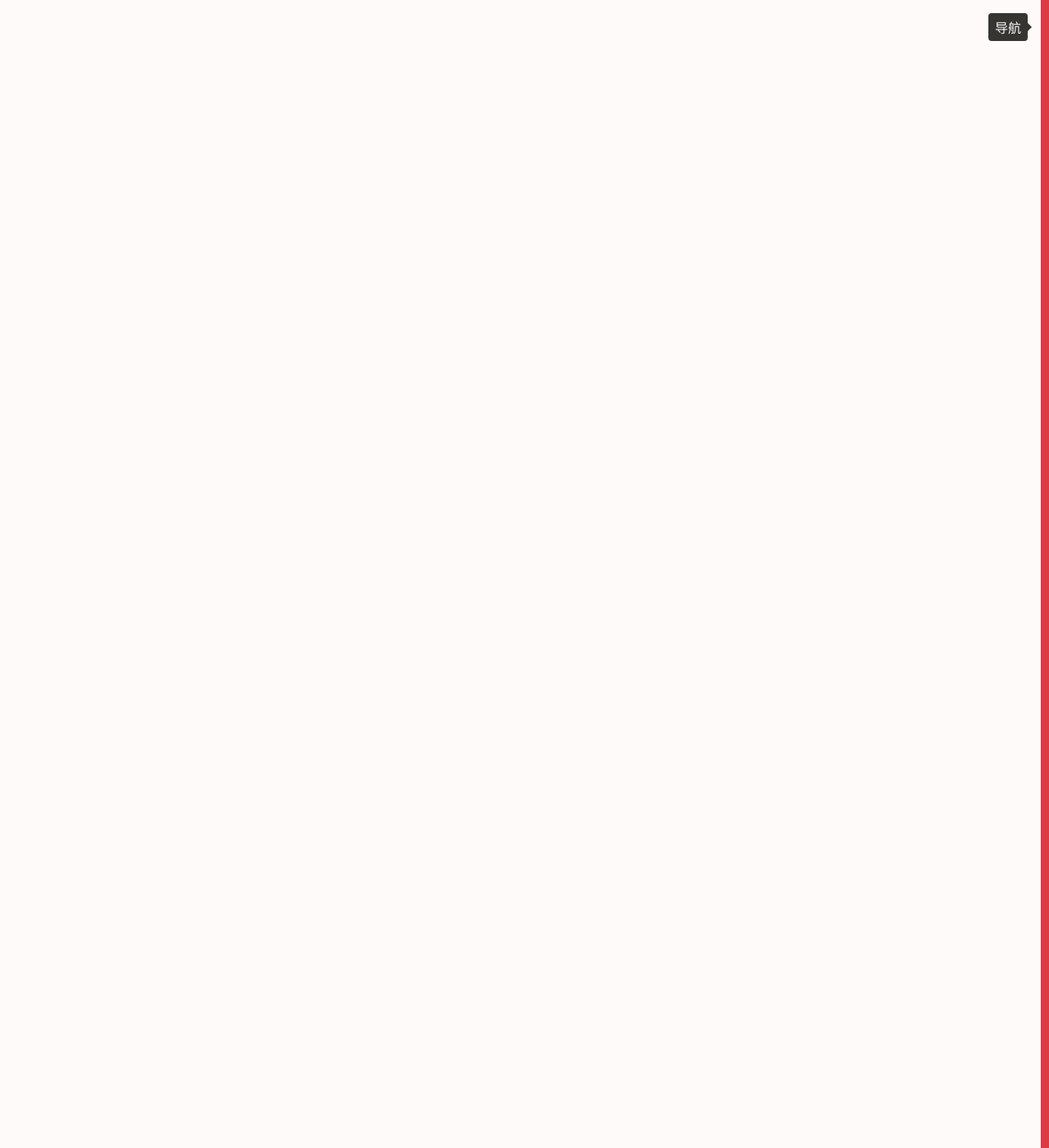
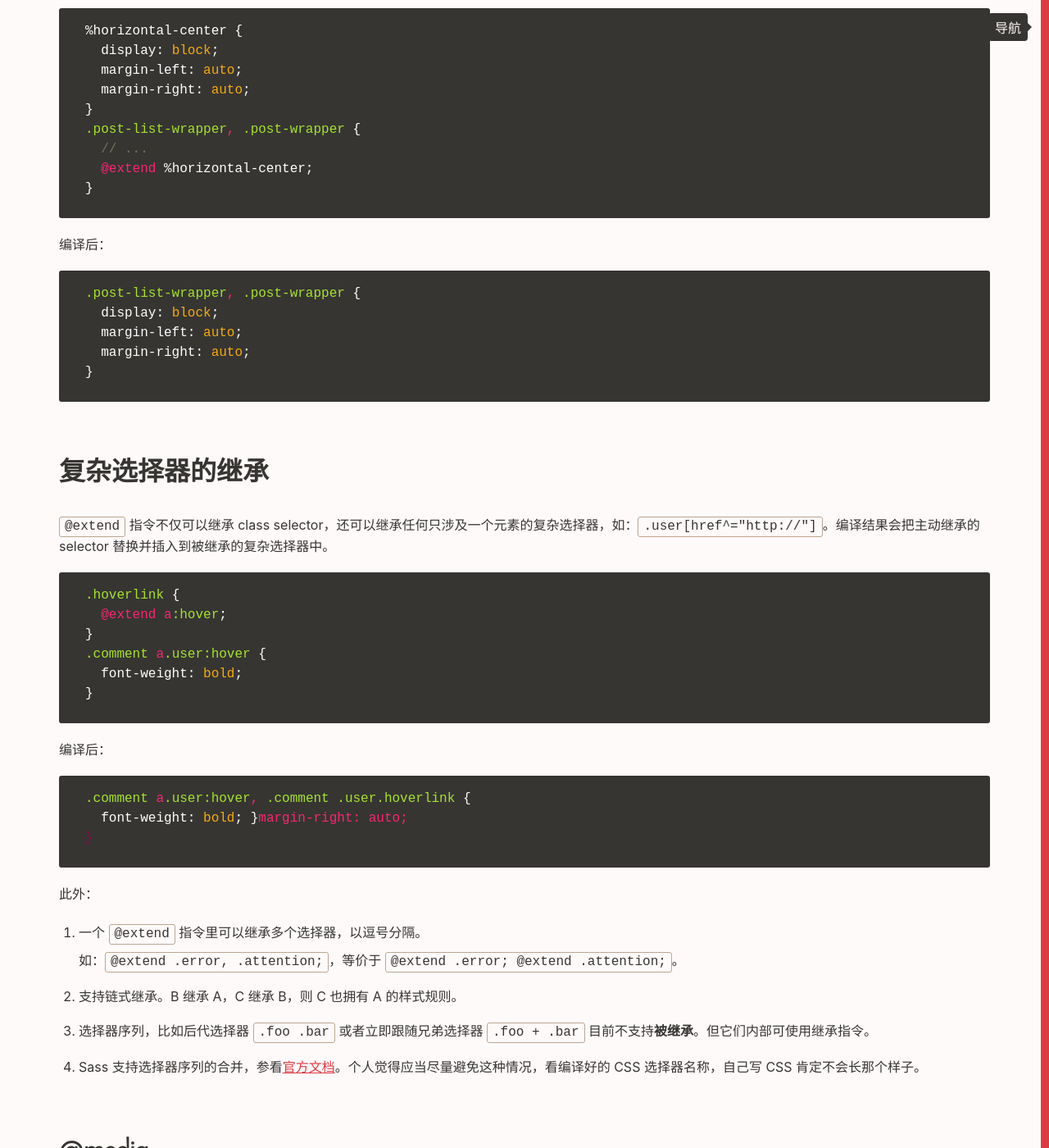
Before and after one commit to Vivi-wu/dive-into-web, a Jekyll site: the page built from _posts/2016-12-18-Sass-tips.markdown, in a window 1280 px wide and 1400 px high, scrolled down 3975 px. Shown: the whole window at 82% size. Built offline with Jekyll 4.4.1, drawn with Linux system fonts in a browser that asks for light colours; some of the changed text lies outside the part shown.

Commit message:
update post for scss lang study

````diff
--- a/_posts/2016-12-18-Sass-tips.markdown
+++ b/_posts/2016-12-18-Sass-tips.markdown
@@ -54,4 +54,197 @@
 }
 ```
 
-注意：<span class="t-red">写在 CSS 选择器里的 `$key` 需要放在 `#{}` 之间才能被解析</span>。
+注意：<span class="t-red">写在 CSS 选择器里的 SassScript **string** 变量，需要使用 `#{}` 实现 interpolation 插值</span>。
+
+## 以 `$` 开始的变量
+
+最直接使用 SassScript 的情况就是 Sass 的变量。以 `$` 开始定义变量名并初始化赋值，然后在任何 property value 里可以使用这个变量（变量值需符合对应的情况）。
+
+局部变量通过 `!global` 变为全局变量。
+
+```scss
+.example {
+  $width: 5em !global;
+  width: $width;
+}
+```
+
+## 除号和属性值分隔符 `/`
+
+SassScript 中满足这些条件时，分隔符 `/` 表示除法运算。
+
++ 值，或它的任何部分，保存在一个变量里
++ 由函数返回
++ 由括号包围，但不是 SassScript list 类型变量
++ 值作为另一个数学表达式的一部分
+
+## 指向父选择器的 `&`
+
+`&` 标志符表示从插入的位置开始，直到最外层的 ancestor selector 组成的组合选择器。
+
+`&` 标志符除了用在设定同一个元素不同状态（如：`&:hover`）、元素拥有不同 class (`&.custom`)，还可以用来明确地指出，**父选择器应该插入到其他选择器的位置**。
+
+如下：
+
+```scss
+a {
+  // ...
+  body.firefox & { font-weight: normal; }
+}
+```
+编译后：
+
+```css
+body.firefox a {
+    font-weight: normal; }
+```
+
+此外，`&` 可以接一个 suffix 后缀。如果父选择器中不能运用后缀，Sass 会报错。
+
+```scss
+.sidebar {
+  // ...
+  &-wrapper {
+    // ...
+}
+```
+编译后：
+
+```css
+.sidebar { /* ... */ }
+.sidebar-wrapper { /* ... */ }
+```
+
+## 嵌套的属性名
+
+CSS 中有些属性名拥有相同的前缀（类似 namespace，比如 _font-size_，_font-family_）。Sass 允许以属性共同的前缀（比如 _font_）为“选择器”，内部嵌套 sub-properties。
+
+属性名的前缀 **namespace 本身也可以有值**。
+
+```scss
+.htmltext {
+  stroke: $text-color {
+    dasharray: 810;
+    dashoffset: 810;
+  }
+}
+```
+编译后：
+
+```css
+.htmltext {
+  stroke: #363532;
+  stroke-dasharray: 810;
+  stroke-dashoffset: 810;
+}
+```
+
+## 占位选择器标志 `%`
+
+占位选择器标志 `%` (placeholder selector) <span class="t-blue">用在需要继承样式，而**不直接**在 HTML 里当 CSS class 使用的情况</span>。
+
+占位选择器定义的样式**不会**自己输出，必须配合 `@extend` 指令一起使用。
+
+```scss
+%horizontal-center {
+  display: block;
+  margin-left: auto;
+  margin-right: auto;
+}
+.post-list-wrapper, .post-wrapper {
+  // ...
+  @extend %horizontal-center;
+}
+```
+编译后：
+
+```css
+.post-list-wrapper, .post-wrapper {
+  display: block;
+  margin-left: auto;
+  margin-right: auto;
+}
+```
+
+## 复杂选择器的继承
+
+`@extend` 指令不仅可以继承 class selector，还可以继承任何只涉及一个元素的复杂选择器，如：`.user[href^="http://"]`。编译结果会把主动继承的 selector 替换并插入到被继承的复杂选择器中。
+
+```scss
+.hoverlink {
+  @extend a:hover;
+}
+.comment a.user:hover {
+  font-weight: bold;
+}
+```
+编译后：
+
+```css
+.comment a.user:hover, .comment .user.hoverlink {
+  font-weight: bold; }margin-right: auto;
+}
+```
+
+此外：
+
+1. 一个 `@extend` 指令里可以继承多个选择器，以逗号分隔。
+
+    如：`@extend .error, .attention;`，等价于 `@extend .error; @extend .attention;`。
+2. 支持链式继承。B 继承 A，C 继承 B，则 C 也拥有 A 的样式规则。
+3. 选择器序列，比如后代选择器 `.foo .bar` 或者立即跟随兄弟选择器 `.foo + .bar` 目前不支持**被继承**。但它们内部可使用继承指令。
+4. Sass 支持选择器序列的合并，参看[官方文档](http://sass-lang.com/documentation/file.SASS_REFERENCE.html#merging_selector_sequences)。个人觉得应当尽量避免这种情况，看编译好的 CSS 选择器名称，自己写 CSS 肯定不会长那个样子。
+
+## @media
+
+该指令跟纯 CSS 里的表现一致，但是更方便地是可以直接嵌套在 CSS 规则里。这样就不用另外 repeat 选择器再添加基于媒体查询地样式。
+
+If a @media directive appears within a CSS rule, it will be bubbled up to the top level of the stylesheet, putting all the selectors on the way inside the rule.
+
+而且一个 `@media` 指令还可以嵌套在另一个 `@media` 指令里。
+
+```scss
+@media screen and (-webkit-min-device-pixel-ratio: 1.5) {
+  .sidebar {
+    @media (orientation: landscape) {
+      width: 500px;
+    }
+  }
+}
+```
+编译后：
+
+```css
+@media screen and (-webkit-min-device-pixel-ratio: 1.5) and (orientation: landscape) {
+  .sidebar {
+      width: 500px; } }
+```
+
+此外该指令里的 feature names 和 feature values 可以用 SassScript 表达式代替。
+
+## 其他
+
+### 关于 注释
+
+跟 JS 一样，用 `/*` 和 `*/` 进行多行注释，`//` 进行单行注释。不同的是多行注释将被保留在编译后的 CSS 文件里，而<span class="t-blue">单行注释不会输出</span>。
+
+### 关于 partial
+
+partial 的概念类似于子模版。如果你想引入一个 SCSS 文件但又不希望这个文件单独编译出来，在文件名开头使用 `_` 下划线即可。
+
+之后在引用这个它的文件 import 名字的地方不需要写下划线。比如引入一个 _colors.scss 文件。
+
+```scss
+@import "colors";
+```
+不会有 _colors.css 被编译出来。
+
+注意：同一个目录下，**不能同时存在相同名字的 partial 和 a non-partial**（名字前不带下划线）比如：_colors.scss 不能和 colors.scss 放在一个目录下.
+
+### 关于 sass cache
+
+默认地，Sass 缓存编译好的模版和 partials。这样极大地提升了大型 Sass 文件集合的**再编译**速度。
+
+如果 Sass 模版被细分成单独的文件，并全部使用 `@imported` 引入一个大文件，它将发挥最大的优势 work best。
+
+在不使用框架的情况下，Sass 作为一个 standalone 的 Ruby 模块，把缓存的模版放在 .sass-cache 目录下。
````
Also changed, not shown: other parts of _posts/2016-12-18-Sass-tips.markdown (+1 -1 lines).
